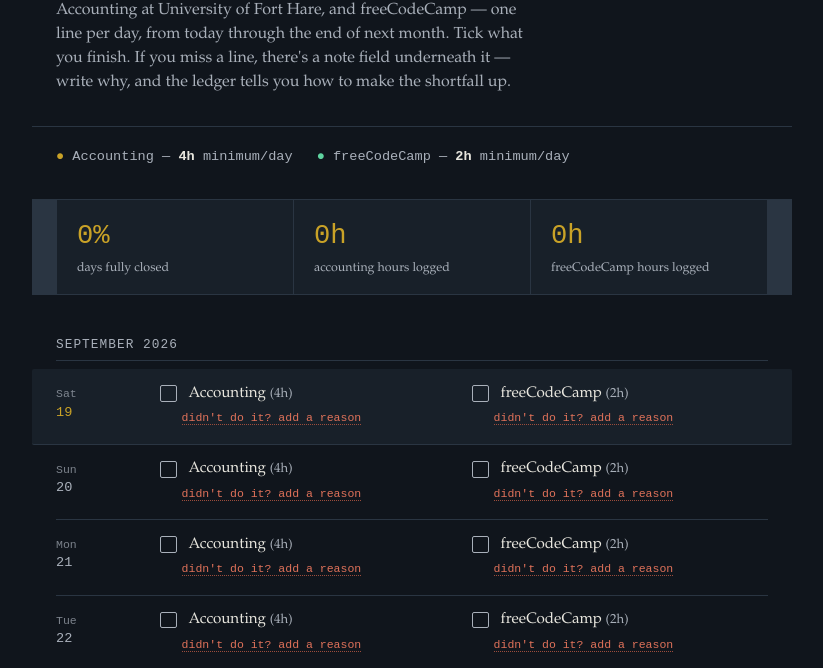
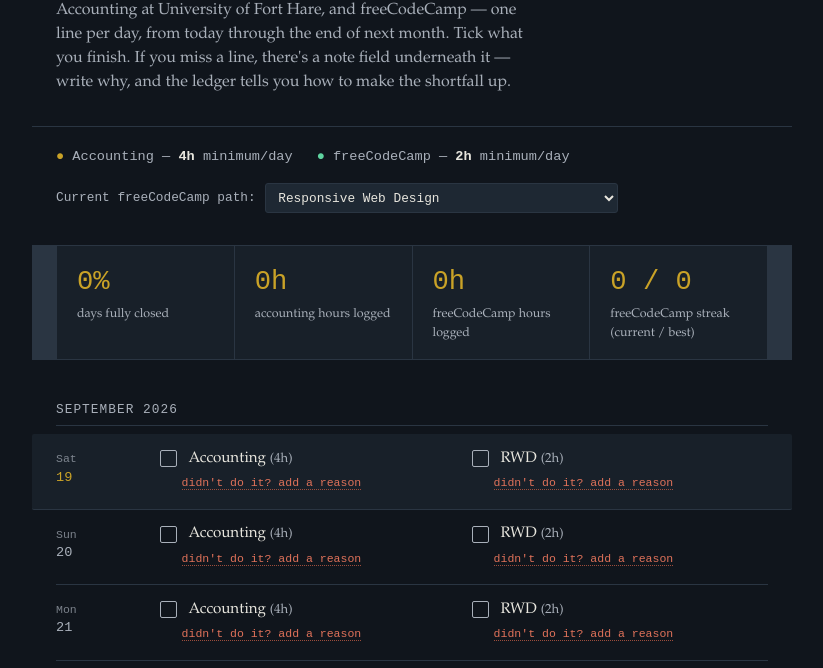
Before and after one commit to jaradCode/trackerc, a plain HTML site: page index.html in a window 1280 px wide. Shown: the part 104-772 px from the top of the page, without its empty margins (228-1051 px from the left). Drawn offline with Linux system fonts and the light colour scheme.

Commit message:
Update index.html

```diff
--- a/index.html
+++ b/index.html
@@ -61,12 +61,37 @@
   .rules .acc-dot{color:var(--gold);}
   .rules .fcc-dot{color:var(--mint);}
 
+  .path-picker{
+    max-width:760px;
+    margin:1rem auto 0;
+    padding:0 1.5rem;
+    display:flex;
+    align-items:center;
+    gap:.6rem;
+    flex-wrap:wrap;
+    font-family:"Courier New",monospace;
+    font-size:.8rem;
+    color:var(--paper-dim);
+  }
+  .path-picker select,
+  .path-picker input[type=text]{
+    background:var(--surface-2);
+    border:1px solid var(--line);
+    color:var(--paper);
+    font-family:inherit;
+    font-size:.8rem;
+    padding:.35rem .5rem;
+    border-radius:3px;
+  }
+  .path-picker input[type=text]{display:none;min-width:14rem;}
+  .path-picker input[type=text].show{display:inline-block;}
+
   .balance{
     max-width:760px;
     margin:2rem auto 0;
     padding:0 1.5rem;
     display:grid;
-    grid-template-columns:1fr 1fr 1fr;
+    grid-template-columns:1fr 1fr 1fr 1fr;
     gap:1px;
     background:var(--line);
     border:1px solid var(--line);
@@ -214,7 +239,7 @@
   @media (max-width:520px){
     .row{grid-template-columns:1fr;gap:.4rem;}
     .date-col{padding-top:0;}
-    .balance{grid-template-columns:1fr;}
+    .balance{grid-template-columns:1fr 1fr;}
   }
 </style>
 </head>
@@ -230,10 +255,17 @@
   <span><b class="fcc-dot">●</b> freeCodeCamp — <b>2h</b> minimum/day</span>
 </div>
 
+<div class="path-picker">
+  <span>Current freeCodeCamp path:</span>
+  <select id="fccPathSelect"></select>
+  <input type="text" id="fccPathCustom" placeholder="Type your certification/module">
+</div>
+
 <div class="balance">
   <div><div class="num" id="pctDone">0%</div><div class="lbl">days fully closed</div></div>
   <div><div class="num" id="hrsAcc">0h</div><div class="lbl">accounting hours logged</div></div>
   <div><div class="num" id="hrsFcc">0h</div><div class="lbl">freeCodeCamp hours logged</div></div>
+  <div><div class="num" id="fccStreak">0 / 0</div><div class="lbl">freeCodeCamp streak (current / best)</div></div>
 </div>
 
 <main id="ledger"></main>
@@ -269,6 +301,51 @@
   function entry(key){
     if(!state[key]) state[key] = { acc:false, fcc:false, accNote:"", fccNote:"" };
     return state[key];
+  }
+
+  // ---- freeCodeCamp certification path (persisted separately from day entries) ----
+  var FCC_PATHS = [
+    { id:"rwd",       label:"Responsive Web Design",                short:"RWD" },
+    { id:"jsads",     label:"JavaScript Algorithms and Data Structures", short:"JS Algo" },
+    { id:"fedl",      label:"Front End Development Libraries",      short:"Front End Libs" },
+    { id:"dataviz",   label:"Data Visualization",                   short:"Data Viz" },
+    { id:"beapi",     label:"Back End Development and APIs",        short:"Back End/APIs" },
+    { id:"reldb",     label:"Relational Database",                  short:"SQL" },
+    { id:"scipy",     label:"Scientific Computing with Python",     short:"Python (Sci)" },
+    { id:"dapy",      label:"Data Analysis with Python",            short:"Data Analysis" },
+    { id:"mlpy",      label:"Machine Learning with Python",         short:"ML (Py)" },
+    { id:"infosec",   label:"Information Security",                 short:"InfoSec" },
+    { id:"qa",        label:"Quality Assurance",                    short:"QA" },
+    { id:"fullstack", label:"Full Stack Developer (capstone)",      short:"Full Stack" },
+    { id:"other",     label:"Other / custom",                       short:"Custom" }
+  ];
+
+  function getMeta(){
+    if(!state._meta) state._meta = { fccPathId:"rwd", fccCustom:"" };
+    return state._meta;
+  }
+  function fccPathById(id){
+    for(var i=0;i<FCC_PATHS.length;i++){ if(FCC_PATHS[i].id === id) return FCC_PATHS[i]; }
+    return FCC_PATHS[0];
+  }
+  function fccShortLabel(){
+    var m = getMeta();
+    if(m.fccPathId === "other") return (m.fccCustom && m.fccCustom.trim()) ? m.fccCustom.trim() : "freeCodeCamp";
+    return fccPathById(m.fccPathId).short;
+  }
+
+  function computeFccStreaks(){
+    var today = new Date(); today.setHours(0,0,0,0);
+    var boundEnd = today < END ? today : END;
+    var d = new Date(START);
+    var cur = 0, longest = 0;
+    while(d <= boundEnd){
+      var day = state[dayKey(d)];
+      if(day && day.fcc){ cur++; if(cur > longest) longest = cur; }
+      else { cur = 0; }
+      d.setDate(d.getDate()+1);
+    }
+    return { current: cur, longest: longest };
   }
 
   // ---- auto-fix tips, keyed to what's actually written in the note ----
@@ -320,7 +397,7 @@
       row.appendChild(dcol);
 
       row.appendChild(buildItem("acc", key, e, "Accounting", "4h"));
-      row.appendChild(buildItem("fcc", key, e, "freeCodeCamp", "2h"));
+      row.appendChild(buildItem("fcc", key, e, fccShortLabel(), "2h"));
 
       ledger.appendChild(row);
       cur.setDate(cur.getDate()+1);
@@ -397,9 +474,9 @@
   }
 
   function updateBalance(){
-    var days = 0, closed = 0, accH = 0, fccH = 0;
+    var closed = 0, accH = 0, fccH = 0;
     for(var k in state){
-      days++;
+      if(k === "_meta") continue;
       if(state[k].acc){ accH += 4; }
       if(state[k].fcc){ fccH += 2; }
       if(state[k].acc && state[k].fcc){ closed++; }
@@ -409,16 +486,51 @@
     document.getElementById("pctDone").textContent = pct + "%";
     document.getElementById("hrsAcc").textContent = accH + "h";
     document.getElementById("hrsFcc").textContent = fccH + "h";
+
+    var streaks = computeFccStreaks();
+    document.getElementById("fccStreak").textContent = streaks.current + " / " + streaks.longest;
+  }
+
+  function initPathPicker(){
+    var sel = document.getElementById("fccPathSelect");
+    var custom = document.getElementById("fccPathCustom");
+    var m = getMeta();
+
+    sel.innerHTML = "";
+    for(var i=0;i<FCC_PATHS.length;i++){
+      var opt = document.createElement("option");
+      opt.value = FCC_PATHS[i].id;
+      opt.textContent = FCC_PATHS[i].label;
+      sel.appendChild(opt);
+    }
+    sel.value = m.fccPathId;
+    custom.value = m.fccCustom || "";
+    custom.classList.toggle("show", m.fccPathId === "other");
+
+    sel.addEventListener("change", function(){
+      m.fccPathId = sel.value;
+      custom.classList.toggle("show", m.fccPathId === "other");
+      saveState(state);
+      render();
+    });
+    custom.addEventListener("input", function(){
+      m.fccCustom = custom.value;
+      saveState(state);
+      render();
+    });
   }
 
   document.getElementById("resetBtn").addEventListener("click", function(){
     if(confirm("Clear every tick and note? This can't be undone.")){
+      var meta = state._meta;
       state = {};
+      if(meta) state._meta = meta;
       saveState(state);
       render();
     }
   });
 
+  initPathPicker();
   render();
 })();
 </script>
```
